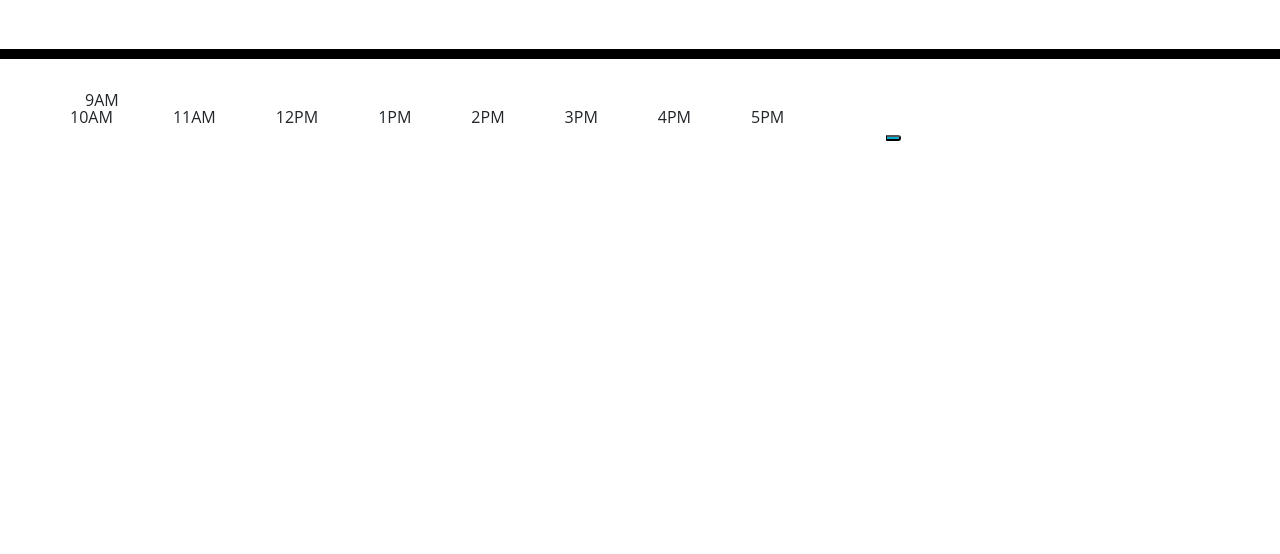
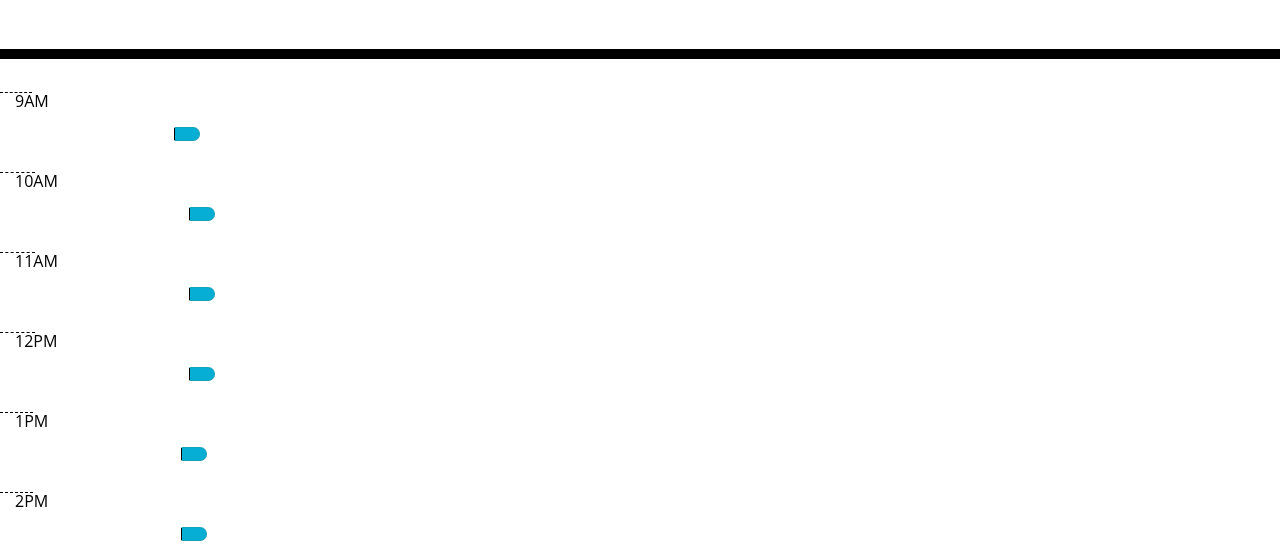
Before and after one commit to Sforeman270/today-plan, a plain HTML site: page index.html in a window 1280 px wide. Shown: the part 246-800 px from the top of the page. Drawn offline with nearby package versions, Linux system fonts and the light colour scheme; a web font is replaced by a local one.

Commit message:
save buttons

```diff
--- a/index.html
+++ b/index.html
@@ -8,6 +8,7 @@
     <script src="https://cdnjs.cloudflare.com/ajax/libs/moment.js/2.24.0/moment.min.js"></script>
     <link rel="stylesheet" href="https://stackpath.bootstrapcdn.com/bootstrap/4.4.1/css/bootstrap.min.css" integrity="sha384-Vkoo8x4CGsO3+Hhxv8T/Q5PaXtkKtu6ug5TOeNV6gBiFeWPGFN9MuhOf23Q9Ifjh" crossorigin="anonymous">
     <link href="https://fonts.googleapis.com/icon?family=Material+Icons" rel="stylesheet">
+    <link rel="stylesheet" href="https://cdnjs.cloudflare.com/ajax/libs/open-iconic/1.1.1/font/css/open-iconic-bootstrap.min.css" />
     <link rel="stylesheet" href="assets/style.css"/>
     <title>Work Day Scheduler</title>
   </head>
@@ -18,54 +19,74 @@
       <p class="lead">A simple calendar app for scheduling your work day</p>
       <h4 class="date"></h4>
     </header>
-    <div class="container">
+    <div class="container time-block btn-group-vertical">
       <div class="row">
-        <div class="col-md-2">9AM</div>
-        <div class="col-md-8"></div>
-        <div class="col-md-2"></div>
+        <div class="col-md-2 hour">9AM</div>
+        <div class="col-md-8 textarea"></div>
+        <div class="col-md-2">
+          <button type ="button" class="saveBtn btn btn-info"><span class="oi oi-hard-drive"></span></button>
+        </div>
+      </div>
+
         <div class="row">
-          <div class="col-md-2">10AM</div>
-          <div class="col-md-8"></div>
-          <div class="col-md-2"></div>
+          <div class="col-md-2 hour">10AM</div>
+          <div class="col-md-8 textarea"></div>
+          <div class="col-md-2">
+            <button type="button" class="saveBtn btn btn-info"><span class="oi oi-hard-drive"></span></button>
+          </div>
         </div>
         <div class="row">
-          <div class="col-md-2">11AM</div>
-          <div class="col-md-8"></div>
-          <div class="col-md-2"></div>
+          <div class="col-md-2 hour">11AM</div>
+          <div class="col-md-8 textarea"></div>
+          <div class="col-md-2">
+            <button type="button" class="saveBtn btn btn-info"><span class="oi oi-hard-drive"></span></button>
+          </div>
         </div>
         <div class="row">
-          <div class="col-md-2">12PM</div>
-          <div class="col-md-8"></div>
-          <div class="col-md-2"></div>
+          <div class="col-md-2 hour">12PM</div>
+          <div class="col-md-8 textarea"></div>
+          <div class="col-md-2">
+            <button type="button" class="saveBtn btn btn-info"><span class="oi oi-hard-drive"></span></button>
+          </div>
         </div>
         <div class="row">
-          <div class="col-md-2">1PM</div>
-          <div class="col-md-8"></div>
-          <div class="col-md-2"></div>
+          <div class="col-md-2 hour">1PM</div>
+          <div class="col-md-8 textarea"></div>
+          <div class="col-md-2">
+            <button type="button" class="saveBtn btn btn-info"><span class="oi oi-hard-drive"></span></button>
+          </div>
         </div>
         <div class="row">
-          <div class="col-md-2">2PM</div>
-          <div class="col-md-8"></div>
-          <div class="col-md-2"></div>
+          <div class="col-md-2 hour">2PM</div>
+          <div class="col-md-8 textarea"></div>
+          <div class="col-md-2">
+            <button type="button" class="saveBtn btn btn-info"><span class="oi oi-hard-drive"></span></button>
+          </div>
         </div>
         <div class="row">
-          <div class="col-md-2">3PM</div>
-          <div class="col-md-8"></div>
-          <div class="col-md-2"></div>
+          <div class="col-md-2 hour">3PM</div>
+          <div class="col-md-8 textarea"></div>
+          <div class="col-md-2">
+            <button type="button" class="saveBtn btn btn-info"><span class="oi oi-hard-drive"></span></button>
+          </div>
         </div>
         <div class="row">
-          <div class="col-md-2">4PM</div>
-          <div class="col-md-8"></div>
-          <div class="col-md-2"></div>
+          <div class="col-md-2 hour">4PM</div>
+          <div class="col-md-8 textarea"></div>
+          <div class="col-md-2">
+            <button type="button" class="saveBtn btn btn-info"><span class="oi oi-hard-drive"></span></button>
+          </div>
         </div>
         <div class="row">
-          <div class="col-md-2">5PM</div>
-          <div class="col-md-8"></div>
-          <div class="col-md-2"></div>
+          <div class="col-md-2 hour">5PM</div>
+          <div class="col-md-8 textarea"></div>
+          <div class="col-md-2">
+            <button type="button" class="saveBtn btn btn-info"><span class="oi oi-hard-drive"></span></button>
+          </div>
         </div>
-
-        <form class="input">
-          <button class="saveBtn"></button>
+      </div>
+        <form class="input"></form>
+          <button type="button" class="saveBtn btn btn-info"><span class="oi oi-hard-drive"></span></button>
        </form>
       </div>
 
```
